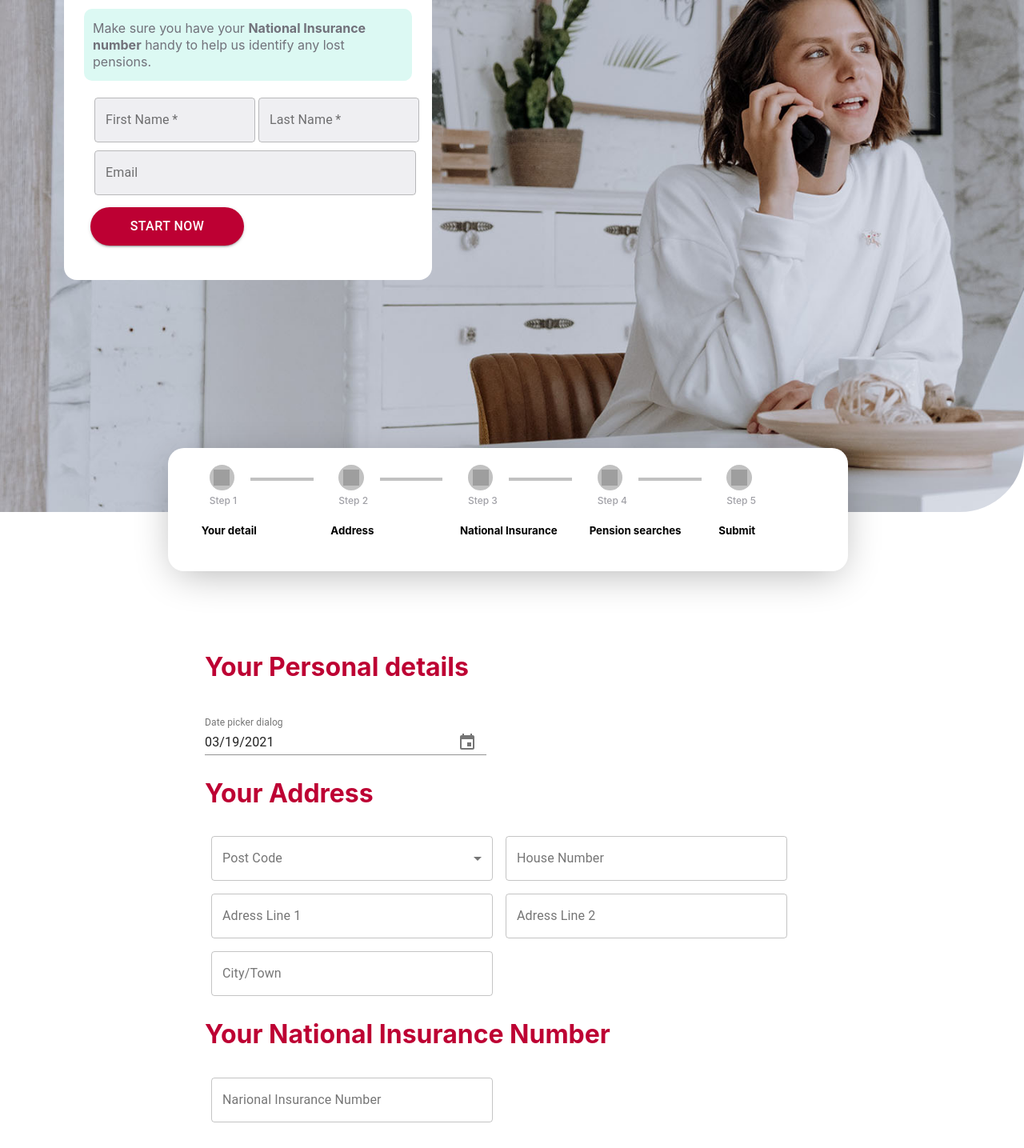
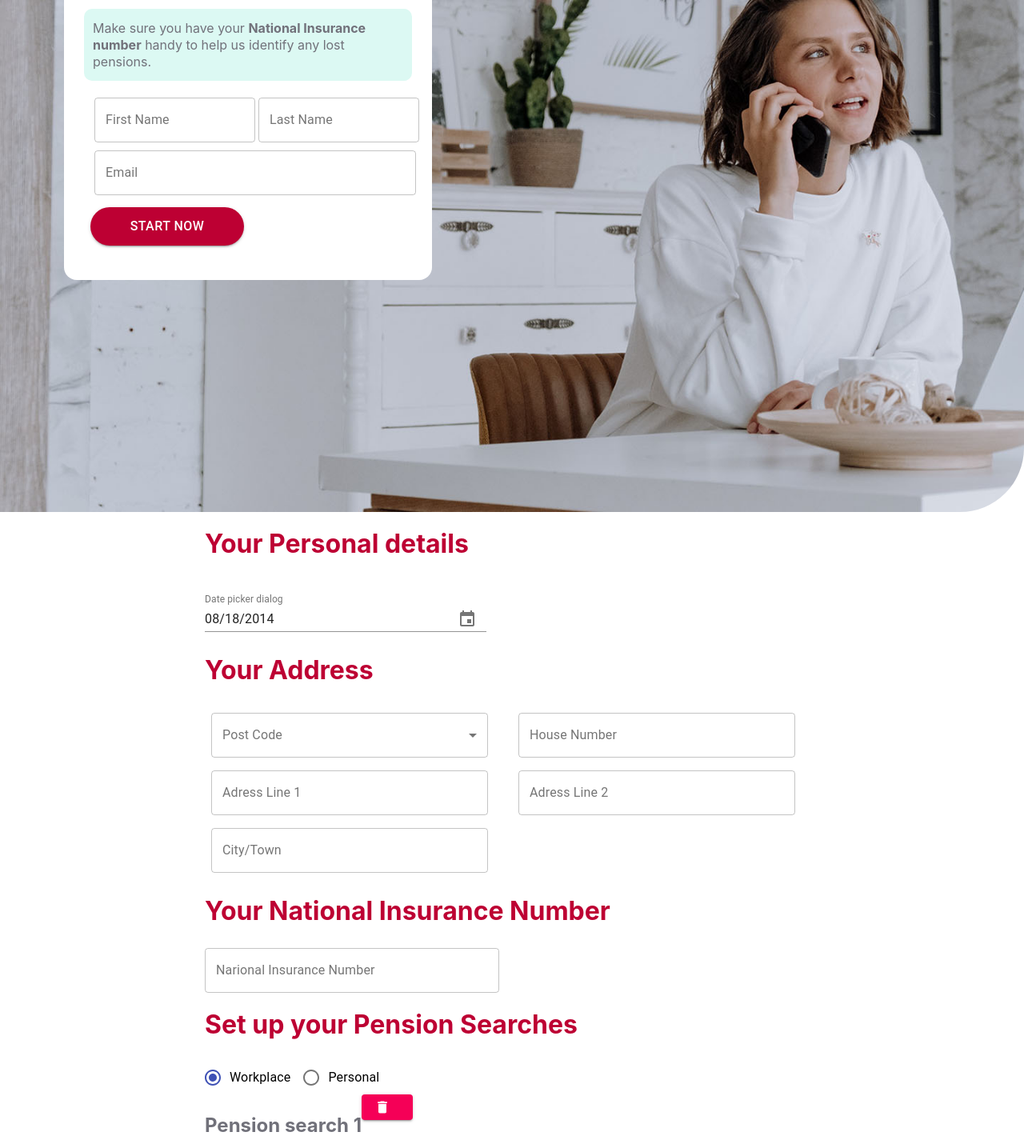
Before and after one commit to Cas147/RainDrop-replicate, a React (Create React App) app: page / in a window 1280 px wide. Shown: the part 320-1755 px from the top of the page at 80% size. Built offline with nearby package versions, Linux system fonts and the light colour scheme; grey boxes are pictures that could not be loaded.

Commit message:
validation now works finally :D

```diff
--- a/src/components/Header.js
+++ b/src/components/Header.js
@@ -16,9 +16,7 @@ const useStyles = makeStyles((theme) => ({
       width: '100%',
   },
   TextField:{
-      background:'#efeff2',
       borderRadius: 5,
-      margin:5,
       borderColor: 'none',
   },
   Button:{
@@ -32,7 +30,6 @@ const useStyles = makeStyles((theme) => ({
   },
   TextFieldGrid:{
       width:'98%',
-      background:'#efeff2',
       borderRadius: 5,
       margin:5,
       borderColor: 'none',
@@ -42,8 +39,6 @@ const useStyles = makeStyles((theme) => ({
 
 
 export default function Header(props){
-
-    console.log(props)
     const classes = useStyles();
 
    /*  const {values,setValues,handleChange} = useForm(initialValues) */
@@ -53,6 +48,8 @@ export default function Header(props){
         console.log('form was submited')
         console.log(props.values)
     }
+    const error= null;
+    console.log(error)
     return(
         <div>
             <div className="header-container">
@@ -72,24 +69,28 @@ export default function Header(props){
                         <Grid container  >
                                 <Grid item xs={12} sm={6}>
                                     <TextField className={classes.TextFieldGrid} fullWidth
-                                    required={true}
                                     id="outlined-basic"
                                     label="First Name"
                                     variant="outlined"
                                     name="firstName"
                                     value={props.values.firstName}
+                                    autoComplete='off'
                                     onChange={props.onChange}
+                                    error={props.errors.firstName}
+                                    {...(props.errors.firstName &&{error:true,helperText:props.errors.firstName})}
                                     />
                                 </Grid>
                                 <Grid item xs={12} sm={6}>
                                     <TextField className={classes.TextFieldGrid} fullWidth
-                                     required={true}
                                     id="outlined-basic"
                                     label="Last Name"
                                     name="lastName"
                                     variant="outlined"
                                     value={props.values.lastName}
+                                    autoComplete='off'
                                     onChange={props.onChange}
+                                    error={props.errors.lastName}
+                                    {...(props.errors.lastName &&{error:true,helperText:props.errors.lastName})}
                                     />
                                 </Grid>
                                 <Grid item xs={12} >
@@ -102,6 +103,9 @@ export default function Header(props){
                                     type="email"
                                     value={props.values.email}
                                     onChange={props.onChange}
+                                    autoComplete='off'
+                                    error={props.errors.email}
+                                    {...(props.errors.email &&{error:true,helperText:props.errors.email})}
                                     />
                                 </Grid>
                         </Grid>
--- a/src/components/PensionForm.js
+++ b/src/components/PensionForm.js
@@ -20,14 +20,12 @@ import DeleteIcon from '@material-ui/icons/Delete';
 
 const useStyles = makeStyles((theme) => ({
     datePicker:{
-        background:'#efeff2',
         height: '3em',
         width:'22em'
     },
     formControl: {
         margin: theme.spacing(),
         minWidth: 120,
-        background:'#efeff2',
         height: '3em',
         width:'22em',
         marginRight:'30px'
@@ -62,7 +60,6 @@ export default function PensionForm(props){
         list.splice(index, 1);
         setFormList(list)
     }
-    console.log(props.radio)
     if(props.radio==='workplace'){
     return(
         <div>
--- a/src/components/PensionSearcher.js
+++ b/src/components/PensionSearcher.js
@@ -22,7 +22,6 @@ export default function PensionSearcher(props){
       setRadio(event.target.value);
     };
 
-    console.log(props.values.radio)
     const classes = useStyles();
     return(
         <div className="pensionSearcher-container">
--- a/src/components/PrincipalForm.js
+++ b/src/components/PrincipalForm.js
@@ -3,7 +3,6 @@ import React from 'react';
 import { makeStyles } from '@material-ui/core/styles';
 import TextField from '@material-ui/core/TextField';
 import DateFnsUtils from "@date-io/date-fns"
-import Box from '@material-ui/core/Box';
 import 'date-fns';
 import {
     MuiPickersUtilsProvider,
@@ -13,9 +12,10 @@ import InputLabel from '@material-ui/core/InputLabel';
 import MenuItem from '@material-ui/core/MenuItem';
 import FormControl from '@material-ui/core/FormControl';
 import Select from '@material-ui/core/Select';
+import Grid from '@material-ui/core/Grid';
 
 import './styles/PrincipalForm.css';
-import PensionSearcher from './PensionSearcher'
+
 
 const useStyles = makeStyles((theme) => ({
     datePicker:{
@@ -23,7 +23,11 @@ const useStyles = makeStyles((theme) => ({
     },
     formControl: {
         margin: theme.spacing(),
-        width:'22em',
+        width:'90%',
+        marginRight:'5px',
+      },
+      insurance:{
+        width:'23em'
     },
 }));
 
@@ -37,7 +41,6 @@ export default function PrincipalForm(props){
             name, value
         }
     });
-    console.log('here')
     return(
         <form className="principla-form--container">
             <h2>Your Personal details</h2>
@@ -56,9 +59,8 @@ export default function PrincipalForm(props){
                 />
             </MuiPickersUtilsProvider>
             <h2>Your Address</h2>
-            <Box
-                display="flex"
-                flexWrap="wrap">
+            <Grid container>
+                <Grid item xs={12} sm={6}>
                     <FormControl variant="outlined" className={classes.formControl}>
                         <InputLabel id="demo-simple-select-outlined-label">Post Code</InputLabel>
                         <Select
@@ -68,6 +70,8 @@ export default function PrincipalForm(props){
                         onChange={props.onChange}
                         label="Post Code"
                         name="postCode"
+                        error={props.errors.postCode}
+                        {...(props.errors.postCode &&{error:true,helperText:props.errors.postCode})}
                         >
                         <MenuItem value="">
                             <em>None</em>
@@ -77,51 +81,71 @@ export default function PrincipalForm(props){
                         <MenuItem value={333333}>333333</MenuItem>
                         </Select>
                     </FormControl>
-
+                </Grid>
+                <Grid item xs={12} sm={6}>
                     <TextField className={classes.formControl}
                         id="outlined-basic"
                         label="House Number"
                         variant="outlined"
                         name="houseNumber"
                         value={props.values.houseNumber}
+                        autoComplete='off'
                         onChange={props.onChange}
+                        error={props.errors.houseNumber}
+                        {...(props.errors.houseNumber &&{error:true,helperText:props.errors.houseNumber})}
                     />
-
+                </Grid>
+                <Grid item xs={12} sm={6}>
                     <TextField className={classes.formControl}
                         id="outlined-basic"
                         label="Adress Line 1"
                         variant="outlined"
                         name="adressLineOne"
                         value={props.values.adressLineOne}
+                        autoComplete='off'
                         onChange={props.onChange}
+                        error={props.errors.adressLineOne}
+                        {...(props.errors.adressLineOne &&{error:true,helperText:props.errors.adressLineOne})}
                     />
-
+                </Grid>
+                <Grid item xs={12} sm={6}>
                     <TextField className={classes.formControl}
                         id="outlined-basic"
                         label="Adress Line 2"
                         variant="outlined"
                         name="adressLineTwo"
                         value={props.values.adressLineTwo}
+                        autoComplete='off'
                         onChange={props.onChange}
+                        error={props.errors.adressLineTwo}
+                        {...(props.errors.adressLineTwo &&{error:true,helperText:props.errors.adressLineTwo})}
                     />
-
+                </Grid>
+                <Grid item xs={12} sm={6}>
                     <TextField className={classes.formControl}
                         id="outlined-basic"
                         label="City/Town"
                         variant="outlined"
                         name="city"
                         value={props.values.city}
+                        autoComplete='off'
                         onChange={props.onChange}
+                        error={props.errors.city}
+                        {...(props.errors.city &&{error:true,helperText:props.errors.city})}
                     />
-            </Box>
+                </Grid>
+            </Grid>
             <h2>Your National Insurance Number</h2>
-            <TextField className={classes.formControl}
+            <TextField className={classes.insurance}
                     id="outlined-basic"
                     label="Narional Insurance Number"
                     variant="outlined"
                     name="insuranceNumber"
                     value={props.values.insuranceNumber}
+                    autoComplete='off'
                     onChange={props.onChange}
+                    error={props.errors.insuranceNumber}
+                    {...(props.errors.insuranceNumber &&{error:true,helperText:props.errors.insuranceNumber})}
                 />
         </form>
     )
--- a/src/components/ProgressBar.js
+++ b/src/components/ProgressBar.js
@@ -10,8 +10,9 @@ export default function ProgressBar(props){
     let circleFour=false;
     let circleFive=false;
 
-    console.log(props)
-
+    if (props.datePicker!== new Date('2014-08-18T21:11:54')){
+        circleOne=true;
+    }
     if (props.postCode!== '' && props.houseNumber!== ''&& props.adressLineOne!== ''&& props.adressLineTwo!== ''&& props.city !== ''){
         circleTwo=true;
     }
@@ -24,16 +25,15 @@ export default function ProgressBar(props){
     if (props.email!== '' && props.password!== ''){
         circleFive=true;
     }
-    console.log(circleTwo)
     return(
         <div className="principal">
             <div className="container">
                 <div className="details-container size">
                     <div className="progress-container">
-                        <div className="circle">
+                        <div className={`circle ${circleOne && 'circleTwo'}`}>
                             <img src={checked} alt="checked icon"/>
                         </div>
-                        <div className="bars"></div>
+                        <div className={`bars ${circleOne && 'barsTwo'}`}></div>
                     </div>
                     <p className="step">Step 1</p>
                     <h5>Your detail</h5>
--- a/src/components/SumbmitForm.js
+++ b/src/components/SumbmitForm.js
@@ -10,14 +10,12 @@ import Button from '@material-ui/core/Button';
 
 const useStyles = makeStyles((theme) => ({
     datePicker:{
-        background:'#efeff2',
         height: '3em',
         width:'22em'
     },
     formControl: {
         margin: theme.spacing(),
         minWidth: 120,
-        background:'#efeff2',
         height: '3em',
         width:'22em',
         marginRight:'30px'
@@ -34,11 +32,7 @@ const useStyles = makeStyles((theme) => ({
 }));
 
 export default function SubmitForm (props){
-    const handleSubmit= (event) => {
-        event.preventDefault();
-        console.log('form was submited')
-        console.log(props.values)
-    }
+
     const classes = useStyles();
     return(
         <div className="submit-contianer">
@@ -51,7 +45,10 @@ export default function SubmitForm (props){
             name="email"
             type="email"
             value={props.values.email}
-             onChange={props.onChange}
+            autoComplete='off'
+            onChange={props.onChange}
+            error={props.errors.email}
+            {...(props.errors.email &&{error:true,helperText:props.errors.email})}
             />
 
         <TextField className={classes.formControl}
@@ -61,13 +58,16 @@ export default function SubmitForm (props){
             name="password"
             type="password"
             value={props.values.password}
+            autoComplete='off'
             onChange={props.onChange}
+            error={props.errors.password}
+            {...(props.errors.password &&{error:true,helperText:props.errors.password})}
             />
             <div>
             <p>By signing up to the Raindrop app you agree to our  <Link className="link-Pform-container" to="#"> privacy policy</Link> and <Link className="link-Pform-container" to="#">terms & conditions</Link>.</p>
             </div>
 
-            <Button onClick={handleSubmit} className={classes.Button} variant="contained" >Submit</Button>
+            <Button onClick={props.handleSubmit} className={classes.Button} variant="contained" >Submit</Button>
     </div>
     )
 }
--- a/src/components/pensionBar.js
+++ b/src/components/pensionBar.js
@@ -29,7 +29,6 @@ export default function ProgressBar(props){
         employementTypeCount=0;
     }
     let totalCount=pensionProviderCount+planNumberCount+employerCount+employementTypeCount;
-    console.log(props)
     return(
         <div className="progressPension-container">
             <div className={`progress ${totalCount >=1 && 'progressTwo'}`}></div>
--- a/src/components/styles/ProgressBar.css
+++ b/src/components/styles/ProgressBar.css
@@ -69,7 +69,7 @@
 
 .bars{
     width: 80px;
-    height: 4px;
+    height: 4.2px;
     background-color: #c1c1c1;
     align-self: center;
     margin-right:10px ;
--- a/src/pages/Raindrop.js
+++ b/src/pages/Raindrop.js
@@ -13,7 +13,7 @@ const initialValues = {
     firstName:'',
     lastName:'',
     email:'',
-    datePicker:new Date(),
+    datePicker:new Date('2014-08-18T21:11:54'),
     postCode:'',
     houseNumber:'',
     adressLineOne:'',
@@ -33,9 +33,9 @@ const initialValues = {
 export default function Raindrop(){
 
     const [values, setValues] = useState(initialValues);
+    const [errors, setErrors] = useState({});
 
     const handleChange = (event) => {
-        console.log('event.target', event.target)
 
         const {name, value}= event.target
         setValues({
@@ -44,15 +44,40 @@ export default function Raindrop(){
         })
     };
 
+    const validate = () => {
+        let temp={}
+            temp.firstName= values.firstName ? "": "this field is required."
+            temp.lastName= values.lastName ? "": "this field is required."
+            temp.email= (/^(([^<>()[\]\\.,;:\s@"]+(\.[^<>()[\]\\.,;:\s@"]+)*)|(".+"))@((\[[0-9]{1,3}\.[0-9]{1,3}\.[0-9]{1,3}\.[0-9]{1,3}\])|(([a-zA-Z\-0-9]+\.)+[a-zA-Z]{2,}))$/ ).test(values.email) ? "": "email is not valid."
+            temp.postCode= values.postCode ? "": "this field is required."
+            temp.houseNumber= values.houseNumber ? "": "this field is required."
+            temp.adressLineOne= values.adressLineOne ? "": "this field is required."
+            temp.adressLineTwo= values.adressLineTwo ? "": "this field is required."
+            temp.city= values.city ? "": "this field is required."
+            temp.insuranceNumber= (/^(?!BG|GB|NK|KN|TN|NT|ZZ)[A-CEGHJ-PR-TW-Z][A-CEGHJ-NPR-TW-Z](?:\s*\d{2}){3}\s*[A-D]$/).test(values.insuranceNumber) ? "": "Please enter a valid NI number. This is 2 letters, followed by 6 digits followed by a final letter. For example AA123456C."
+            temp.password = (/^(?=.*[0-9])(?=.*[a-z])(?=.*[A-Z]).{8,50}$/).test(values.password) ?"": "Password should be between 8 and 50 chars and should contain 1 uppercase, 1 lowercase and 1 number"
+            setErrors({
+                ...temp
+            })
+
+            return Object.values(temp).every(x => x == "");
+
+    }
+    const handleSubmit= (event) => {
+        event.preventDefault()
+        console.log(errors)
+        if(validate())
+            window.alert('testing...')
+    }
     return(
         <div>
             <Header
                 onChange={handleChange}
                 values={values}
-
+                errors={errors}
             />
 
-            <ProgressBar
+{/*             <ProgressBar
                 postCode={values.postCode}
                 houseNumber={values.houseNumber}
                 adressLineOne={values.adressLineOne}
@@ -63,25 +88,30 @@ export default function Raindrop(){
                 planNumber={values.pensionSearch.planNumber}
                 email={values.email}
                 password={values.password}
-            />
+            /> */}
 
             <PrincipalForm
                 onChange={handleChange}
-                values={values} />
+                values={values}
+                handleSubmit={handleSubmit}
+                errors={errors}
+                />
 
             <PensionSearcher
              values={values}
              onChange={handleChange}
               />
-            <PensionBar
+{/*             <PensionBar
                 pensionProvider={values.pensionSearch.pensionProvider}
                 planNumber={values.pensionSearch.planNumber}
                 employementType={values.pensionSearch.employementType}
                 employer={values.pensionSearch.employer}
-            />
+            /> */}
               <SubmitForm
                 values={values}
                 onChange={handleChange}
+                handleSubmit={handleSubmit}
+                errors={errors}
               />
 
               <Footer/>
```
Lines whose indentation alone changed are shown as unchanged.
